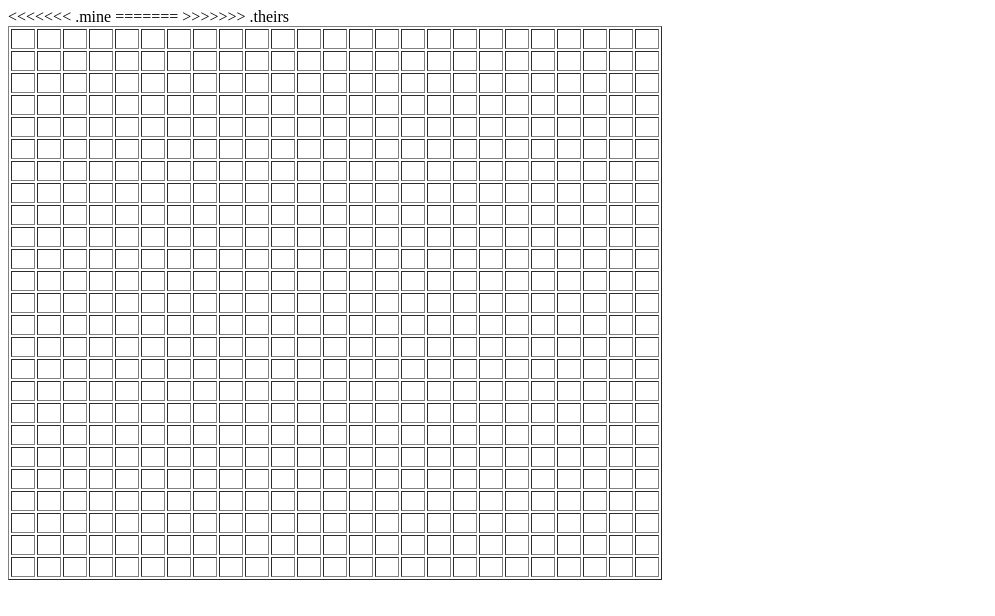
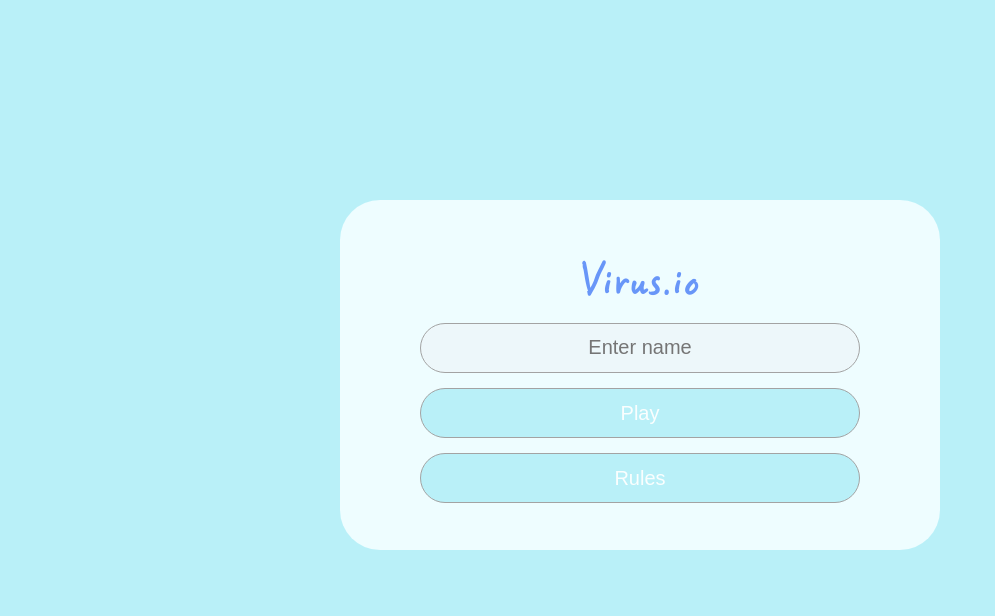
Before and after one commit to timpo15/Virus.io, a website with bundled scripts: page index.html in a window 1280 px wide. Shown: the whole page, without its empty margins (0-995 px from the left). Built offline with nearby package versions, Linux system fonts and the light colour scheme.

Commit message:
main window

```diff
--- a/css/styles.css
+++ b/css/styles.css
@@ -0,0 +1,104 @@
+@font-face {
+    font-family: 'Logo';
+    src: url('../fonts/Logo.ttf') format('truetype');
+    font-weight: normal;
+    font-style: normal;
+}
+
+
+* {
+    box-sizing: border-box;
+    margin: 0;
+    padding: 0;
+}
+
+body {
+    background-color: #B9F0F8;
+}
+
+.container {
+    width: 960px;
+    height: 100vh;
+    margin: 0 auto;
+}
+
+.center-element {
+    width: 100%;
+    height: 100%;
+    display: flex;
+    justify-content: center;
+    align-items: center;
+    padding-bottom: 50px;
+}
+
+.menu {
+    display: flex;
+    padding: 40px 80px;
+    flex-direction: column;
+    justify-content: space-around;
+    width: 600px;
+    margin: 0 auto;
+    background-color: #EEFDFF;
+    min-height: 350px;
+    border-radius: 40px;
+}
+
+.logo {
+    font-family: 'Logo', serif;
+    text-align: center;
+    height: 60px;
+    font-size: 50px;
+    letter-spacing: 4px;
+    color: #6896f8;
+}
+
+#nickname {
+    background-color: #EDF7FA;
+    text-align: center;
+    color: #174b4f;
+}
+
+.menu_list {
+    background-color: #B9F0F8;
+    height: 50px;
+    border: 1px solid #A3A3A3;
+    border-radius: 40px;
+    font-style: normal;
+    font-weight: 500;
+    font-size: 20px;
+    line-height: 32px;
+    color: #FAFEFE;
+}
+
+td {
+    width: 20px;
+    height: 20px;
+}
+
+.free_cell {
+
+}
+
+.wall_cell {
+
+}
+
+.free_tower_cell {
+
+}
+
+.p1_cell {
+    background: blue;
+}
+
+.p2_cell {
+    background: yellow;
+}
+
+.p1_tower_cell {
+
+}
+
+.p2_tower_cell {
+
+}
--- a/index.html
+++ b/index.html
@@ -1,4 +1,3 @@
-<<<<<<< .mine
 <!doctype html>
 <html lang="ru">
 <head>
@@ -11,21 +10,17 @@
 </head>
 <body>
 
+<div class="container">
+    <div class="center-element">
+        <div class="menu">
+            <h1 class="logo">Virus.io</h1>
+            <input type="text" name="nickname" id="nickname" placeholder="Enter name" class="menu_list">
+            <button class="menu_list">Play</button>
+            <button class="menu_list">Rules</button>
+        </div>
+    </div>
+</div>
+
+<script src="index.js" type="module"></script>
 </body>
 </html>
-=======
-<!DOCTYPE html>
-<html lang="en">
-<head>
-    <meta charset="UTF-8">
-    <title>Test</title>
-</head>
-<body>
-
-<script src="index.js" type="module"></script>
-<link rel="stylesheet" href="styles.css">
-</body>
-</html>
-
-
->>>>>>> .theirs
--- a/index.js
+++ b/index.js
@@ -62,4 +62,4 @@ function start_game() {
 
 }
 
-start_game();
+// start_game();
--- a/styles.css
+++ /dev/null
@@ -1,32 +0,0 @@
-td {
-    width: 20px;
-    height: 20px;
-}
-
-.free_cell {
-
-}
-
-.wall_cell {
-
-}
-
-.free_tower_cell {
-
-}
-
-.p1_cell {
-    background: blue;
-}
-
-.p2_cell {
-    background: yellow;
-}
-
-.p1_tower_cell {
-
-}
-
-.p2_tower_cell {
-
-}
```
Also changed, not shown: fonts/Logo.ttf (added).
